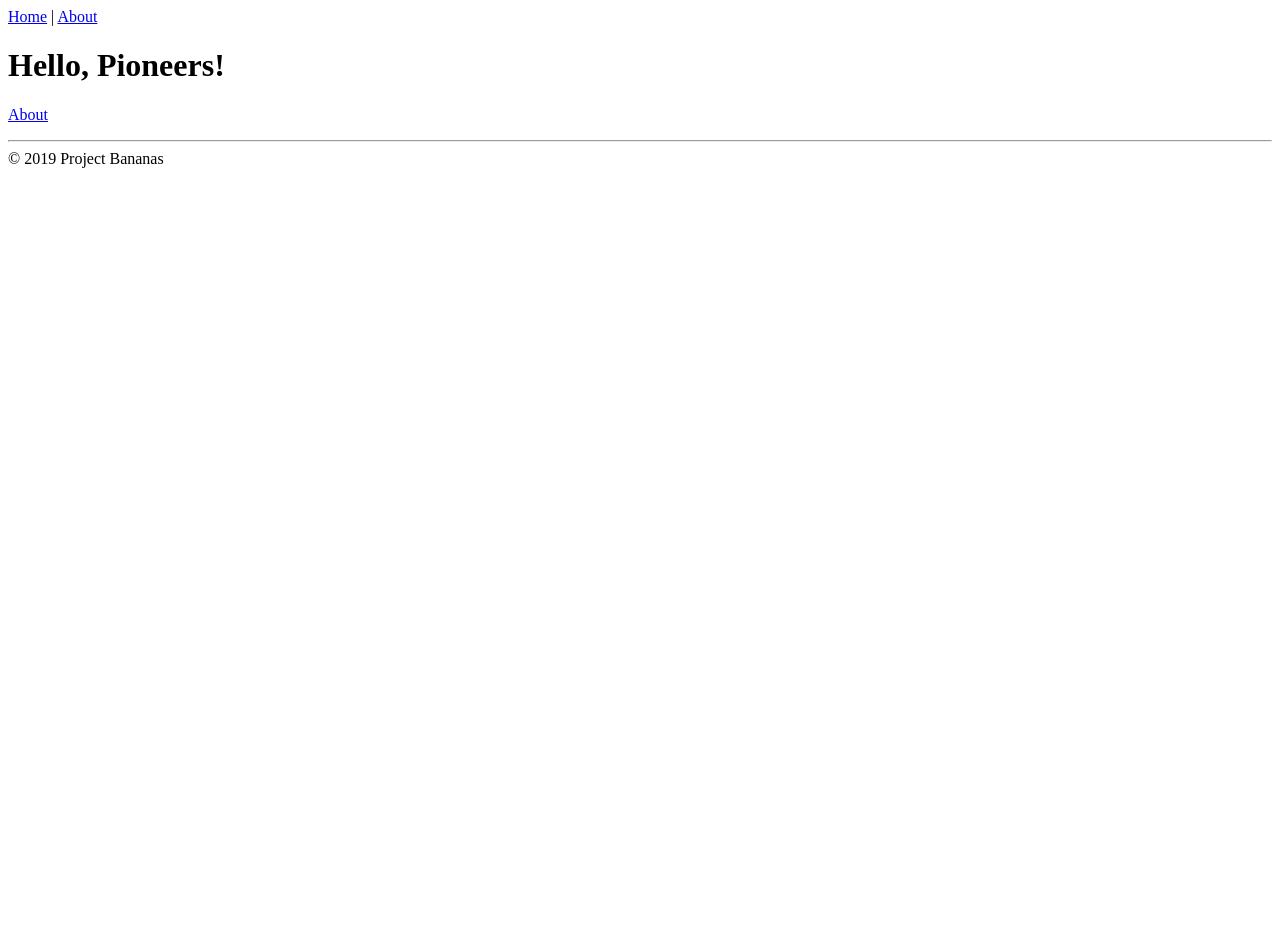
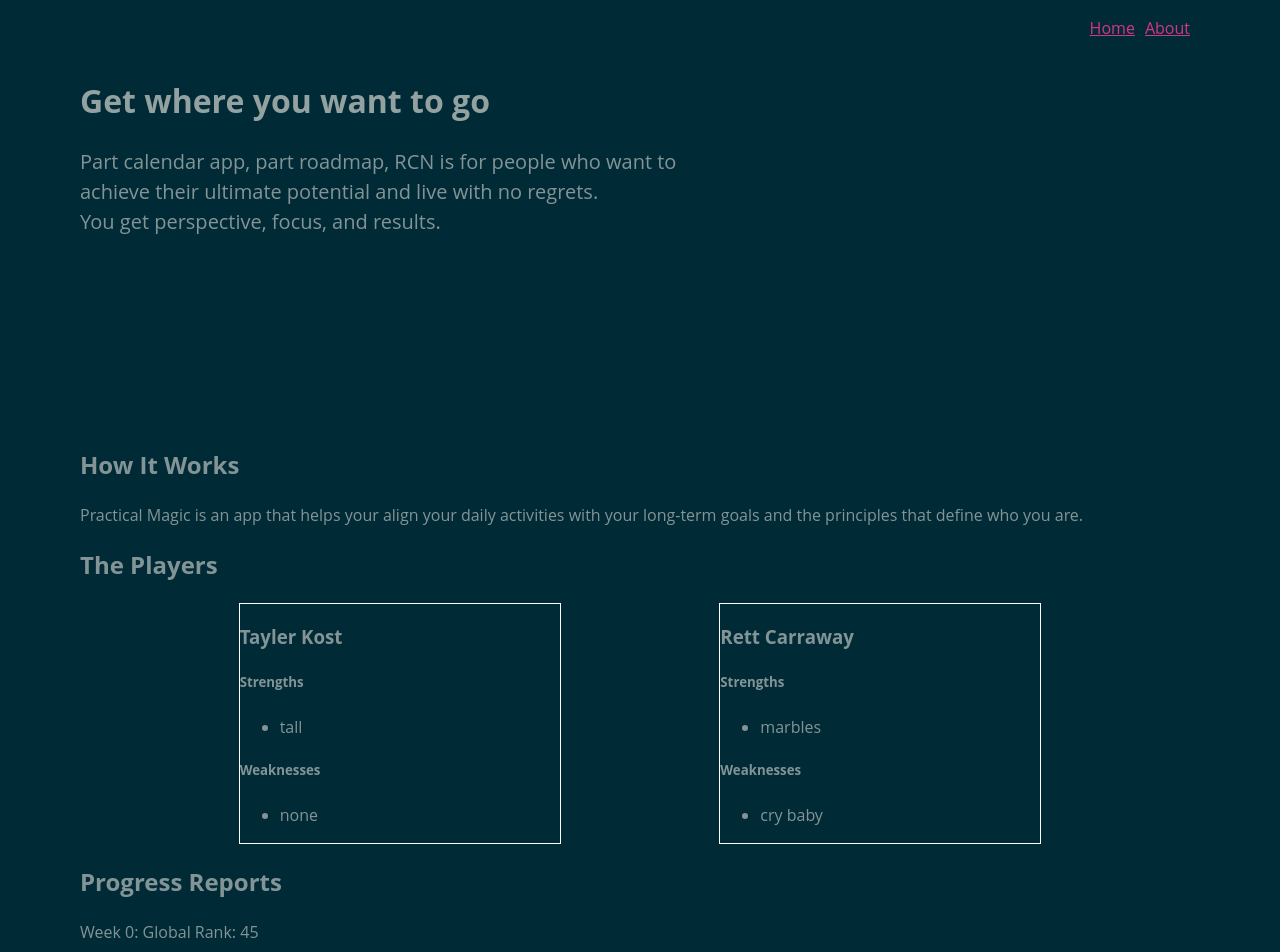
Before and after one commit to jcarraway/montana, a Next.js app: page / in a window 1280 px wide. Shown: the top 952 px of the page. Before the commit the page ends 800 px from the top, so only its background shows below. Built offline with nearby package versions, Linux system fonts and the light colour scheme.

Commit message:
[Styling] Add theme constants & refactor
 - TODO: finish refactoring
 - TODO: add content

```diff
--- /dev/null
+++ b/components/BaseballCard.tsx
@@ -0,0 +1,57 @@
+import React from 'react';
+import { breakpoints } from '../utils/theme';
+
+interface Props {
+  name: string;
+  strenghts: string[];
+  weaknesses: string[];
+}
+
+export const BaseballCard: React.FC<Props> = ({
+  name,
+  strenghts,
+  weaknesses,
+}) => {
+  return (
+    <div className="container">
+      <style jsx>{`
+        .container {
+          border: solid 1px #fff;
+          width: 25vw;
+          max-width: 400px;
+        }
+        @media all and (max-width: ${breakpoints.medium}) {
+          .container {
+            width: 40vw;
+          }
+        }
+        @media all and (max-width: ${breakpoints.small}) {
+          .container {
+            width: 80vw;
+            margin-bottom: 10px;
+          }
+        }
+      `}</style>
+      <h3>{name}</h3>
+      <div>
+        <h5>Strengths</h5>
+
+        <ul>
+          {strenghts.map(s => {
+            return <li key={`strength-${s}`}>{s}</li>;
+          })}
+        </ul>
+      </div>
+
+      <div>
+        <h5>Weaknesses</h5>
+
+        <ul>
+          {weaknesses.map(w => {
+            return <li key={`weakness-${w}`}>{w}</li>;
+          })}
+        </ul>
+      </div>
+    </div>
+  );
+};
--- /dev/null
+++ b/components/Header.tsx
@@ -0,0 +1,29 @@
+import React from 'react';
+import { colors } from '../utils/theme';
+
+interface Props {}
+
+export const Header: React.FC<Props> = () => {
+  return (
+    <header>
+      <style jsx>{`
+        header {
+          min-height: 350px;
+        }
+        .lede {
+          font-size: 1.25em;
+          max-width: 660px;
+        }
+        .opener {
+          color: ${colors.darkEmphasisColor};
+        }
+      `}</style>
+      <h1 className="opener">Get where you want to go</h1>
+      <p className="lede">
+        Part calendar app, part roadmap, RCN is for people who want to achieve
+        their ultimate potential and live with no regrets. <br /> You get
+        perspective, focus, and results.
+      </p>
+    </header>
+  );
+};
--- /dev/null
+++ b/components/HowItWorks.tsx
@@ -0,0 +1,15 @@
+import React from 'react';
+
+interface Props {}
+
+export const HowItWorks: React.FC<Props> = () => {
+  return (
+    <div>
+      <h2>How It Works</h2>
+      <p>
+        Practical Magic is an app that helps your align your daily activities
+        with your long-term goals and the principles that define who you are.
+      </p>
+    </div>
+  );
+};
--- a/components/Layout.tsx
+++ b/components/Layout.tsx
@@ -1,6 +1,8 @@
 import * as React from 'react';
-import Link from 'next/link';
 import Head from 'next/head';
+
+import { colors, breakpoints } from '../utils/theme';
+import { Nav } from './Nav';
 
 type Props = {
   title?: string;
@@ -8,26 +10,67 @@ type Props = {
 
 const Layout: React.FunctionComponent<Props> = ({
   children,
-  title = 'Project Bananas',
+  title = 'Random Company Name',
 }) => (
   <div>
     <Head>
       <title>{title}</title>
       <meta charSet="utf-8" />
+      <meta
+        name="description"
+        content="Part calendar app, part roadmap, RCN is for people who want to achieve their ultimate potential and live with no regrets."
+      />
       <meta name="viewport" content="initial-scale=1.0, width=device-width" />
     </Head>
-    <header>
-      <nav>
-        <Link href="/">
-          <a>Home</a>
-        </Link>{' '}
-        |{' '}
-        <Link href="/about">
-          <a>About</a>
-        </Link>
-      </nav>
-    </header>
-    {children}
+
+    <style jsx global>{`
+      html,
+      body {
+        height: 100%;
+      }
+      body {
+        background: ${colors.darkBackground};
+        color: ${colors.darkBodyText};
+        font-family: 'Work Sans', 'Open Sans', Helvetica, sans-serif;
+        max-width: 70em;
+        line-height: 1.5;
+        margin: 0 auto;
+        padding: 1em 4em 0em;
+        display: flex;
+        flex-direction: column;
+      }
+      // medium screens
+      @media all and (max-width: ${breakpoints.medium}) {
+        html,
+        body {
+          padding: 1em 2em 1em;
+        }
+      }
+      // small screens
+      @media all and (max-width: ${breakpoints.small}) {
+        html,
+        body {
+          padding: 1em 1em 1em;
+        }
+      }
+      a {
+        color: ${colors.brandColor};
+        margin-right: 10px;
+      }
+      footer {
+        flex: 2;
+      }
+    `}</style>
+    <Nav />
+
+    <div className="content">{children}</div>
+    <style jsx>
+      {`
+        .content {
+          flex: 1 0 auto;
+        }
+      `}
+    </style>
     <footer>
       <hr />
       <span>© 2019 Project Bananas</span>
--- /dev/null
+++ b/components/Nav.tsx
@@ -0,0 +1,18 @@
+import React from 'react'
+import Link from 'next/link';
+
+interface Props {
+
+}
+
+export const Nav: React.FC<Props> = () => {
+    return (
+      <nav style={{ height: 40, verticalAlign: 'middle' }}>
+      <Link href="/about">
+        <a style={{ float: 'right' }}>About</a>
+      </Link>
+      <Link href="/">
+        <a style={{ float: 'right' }}>Home</a>
+      </Link>
+    </nav>);
+}
--- a/package.json
+++ b/package.json
@@ -5,6 +5,8 @@
     "dev": "next",
     "build": "next build",
     "now-build": "yarn build",
+    "export": "next export",
+    "netlify-deploy": "yarn build && yarn export",
     "start": "next start",
     "type-check": "tsc"
   },
@@ -18,6 +20,7 @@
     "@types/next": "^7.0.6",
     "@types/react": "^16.4.16",
     "@types/react-dom": "16.0.11",
+    "@types/styled-jsx": "^2.2.8",
     "typescript": "3.2.4"
   },
   "license": "ISC"
--- a/pages/index.tsx
+++ b/pages/index.tsx
@@ -1,16 +1,56 @@
 import * as React from 'react';
-import Link from 'next/link';
 import Layout from '../components/Layout';
+import { BaseballCard } from '../components/BaseballCard';
+import { Header } from '../components/Header';
+import { HowItWorks } from '../components/HowItWorks';
 
 const IndexPage: React.FunctionComponent = () => {
   return (
     <Layout title="Project Bananas">
-      <h1>Hello, Pioneers!</h1>
-      <p>
-        <Link href="/about">
-          <a>About</a>
-        </Link>
-      </p>
+      <Header />
+      <HowItWorks />
+      <div>
+        <h2>The Players</h2>
+        <style jsx>{`
+          .container {
+            display: flex;
+            flex-direction: row;
+            justify-content: space-evenly;
+          }
+          @media all and (max-width: 500px) {
+            .container {
+              flex-direction: column;
+              justify-content: center;
+            }
+          }
+        `}</style>
+        <div className="container">
+          <BaseballCard
+            name="Tayler Kost"
+            strenghts={['tall']}
+            weaknesses={['none']}
+          />
+          <BaseballCard
+            name="Rett Carraway"
+            strenghts={['marbles']}
+            weaknesses={['cry baby']}
+          />
+        </div>
+      </div>
+      <div>
+        <h2>Progress Reports</h2>
+        <div>
+          <p>Week 0: Global Rank: 45</p>
+        </div>
+        <p>Week 1: Global Rank: ?</p>
+        <p>Week 2: Global Rank: ?</p>
+        <p>Week 3: Global Rank: ?</p>
+      </div>
+      <div>
+        <h2>Inspired By</h2>
+        <p>Ray Dalio, Tim Urban, etc.</p>
+      </div>
+      <p />
     </Layout>
   );
 };
--- /dev/null
+++ b/utils/theme.ts
@@ -0,0 +1,16 @@
+export const colors = {
+  lightBackground: '#fdf6e3',
+  darkBackground: '#002b36',
+  lightBodyText: '#657b83',
+  darkBodyText: '#839496',
+  brandColor: '#d33682',
+  darkEmphasisColor: '#93a1a1',
+  green: '#859900',
+  red: '#dc322f',
+};
+
+export const breakpoints = {
+  small: '480px',
+  medium: '768px',
+  large: '980px',
+};
```
Also changed, not shown: 1 other file (tests, documents, lock files or other folders).
